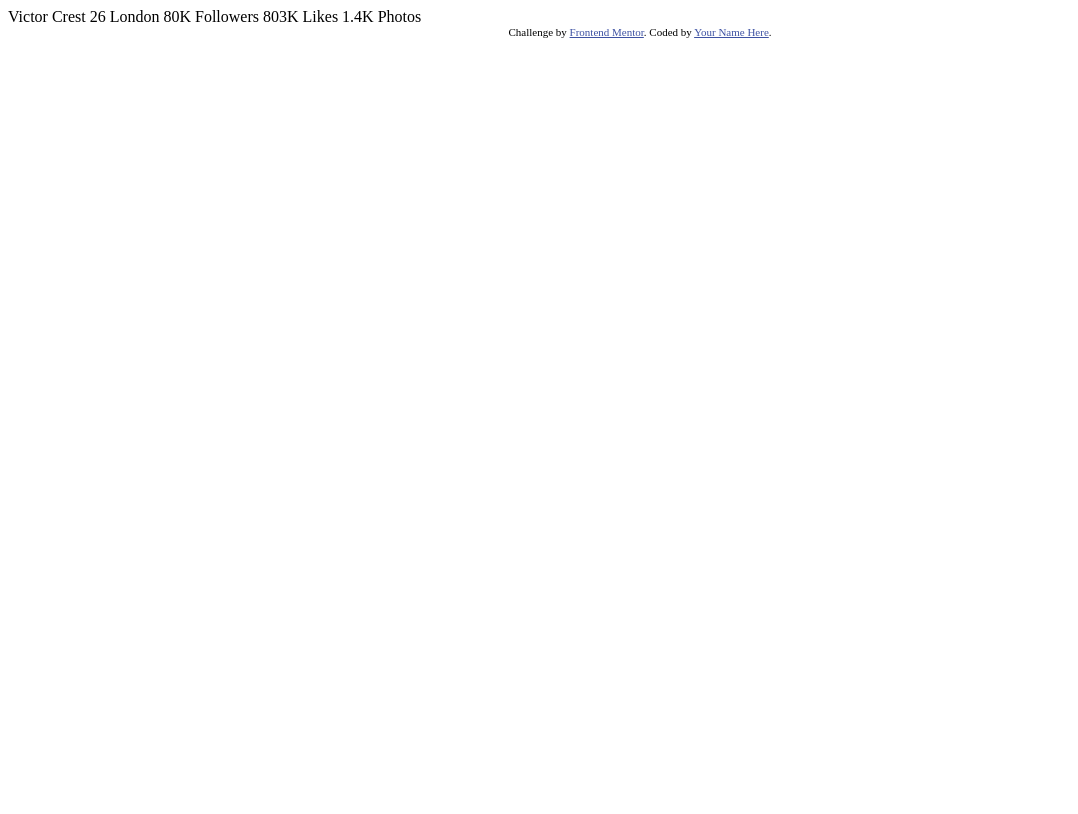
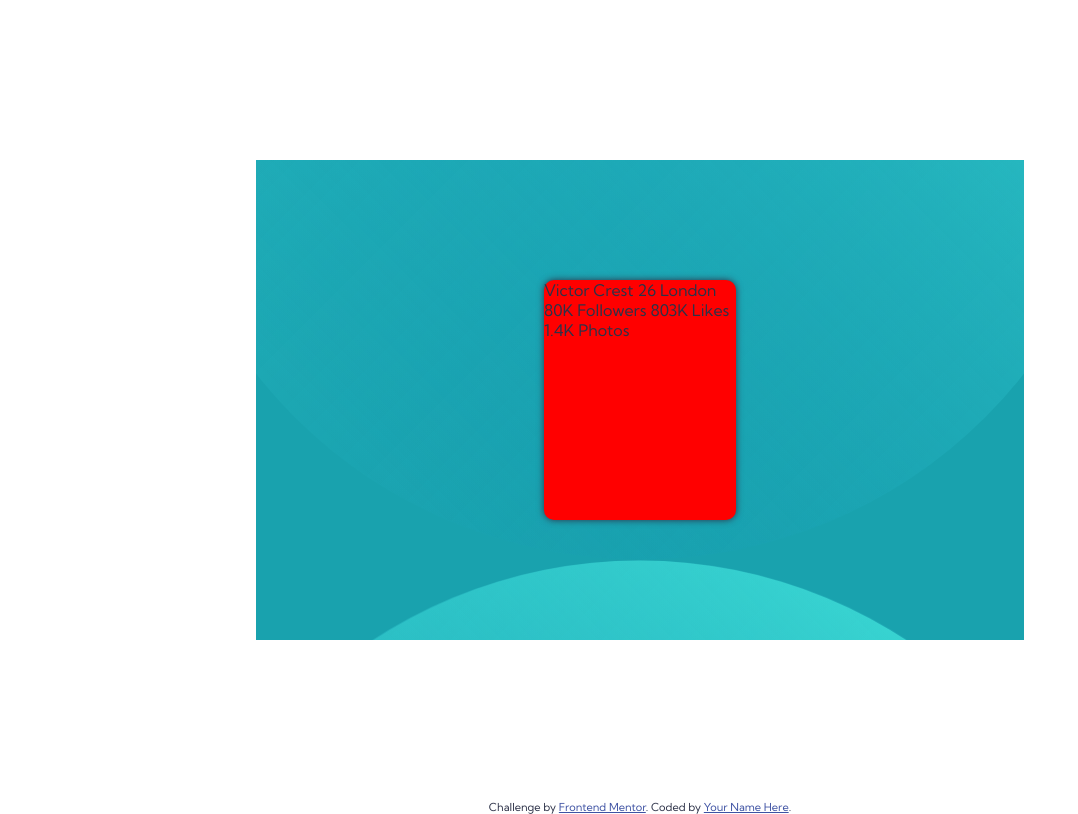
Before and after one commit to deanlauvina7/profile-card-component-main, a plain HTML site: page index.html in a window 1280 px wide. Shown: the whole page, without its empty margins (0-1078 px from the left). Drawn offline with Linux system fonts and the light colour scheme.

Commit message:
Making creating the boxes

```diff
--- a/index.html
+++ b/index.html
@@ -1,20 +1,33 @@
 <!DOCTYPE html>
 <html lang="en">
+
   <head>
     <meta charset="UTF-8">
-  <meta name="viewport" content="width=device-width, initial-scale=1.0"> <!-- displays site properly based on user's device -->
+    <meta name="viewport" content="width=device-width, initial-scale=1.0">
+    <!-- displays site properly based on user's device -->
 
+    <link rel="stylesheet" href="styles.css">
     <link rel="icon" type="image/png" sizes="32x32" href="./images/favicon-32x32.png">
 
     <title>Frontend Mentor | Profile card component</title>
 
-  <!-- Feel free to remove these styles or customise in your own stylesheet 👍 -->
     <style>
-    .attribution { font-size: 11px; text-align: center; }
-    .attribution a { color: hsl(228, 45%, 44%); }
+      .attribution {
+        font-size: 11px;
+        text-align: center;
+      }
+
+      .attribution a {
+        color: hsl(228, 45%, 44%);
+      }
+
     </style>
   </head>
+
   <body>
+    <main>
+      <div class="background-box">
+        <div class="content-box">
           Victor Crest
           26
           London
@@ -27,9 +40,14 @@
 
           1.4K
           Photos
+        </div>
+      </div>
+    </main>
+
     <div class="attribution">
       Challenge by <a href="https://www.frontendmentor.io?ref=challenge" target="_blank">Frontend Mentor</a>.
       Coded by <a href="#">Your Name Here</a>.
     </div>
   </body>
+
 </html>
--- /dev/null
+++ b/styles.css
@@ -0,0 +1,42 @@
+@import url('https://fonts.googleapis.com/css2?family=Kumbh+Sans:wght@400;700&display=swap');
+
+* {
+  padding: 0;
+  margin: 0;
+  box-sizing: 0;
+}
+
+body,
+html {
+  font-family: 'Kumbh Sans', sans-serif;
+  font-family: 18px;
+  color: hsl(229, 23%, 23%);
+}
+
+main {
+  min-height: 100vh;
+  display: flex;
+  justify-content: center;
+  align-items: center;
+}
+
+.background-box {
+  background-color: hsl(185, 75%, 39%);
+  background-image: url(/images/bg-pattern-top.svg),
+    url(/images/bg-pattern-bottom.svg);
+  background-position: center bottom 5rem;
+  width: 60vw;
+  height: 60vh;
+  display: flex;
+  justify-content: center;
+  align-items: center;
+  flex-direction: row;
+}
+
+.content-box {
+  background-color: red;
+  width: 15vw;
+  height: 30vh;
+  border-radius: 10px;
+  box-shadow: 0 0 7px;
+}
```
Lines whose indentation alone changed are shown as unchanged.
